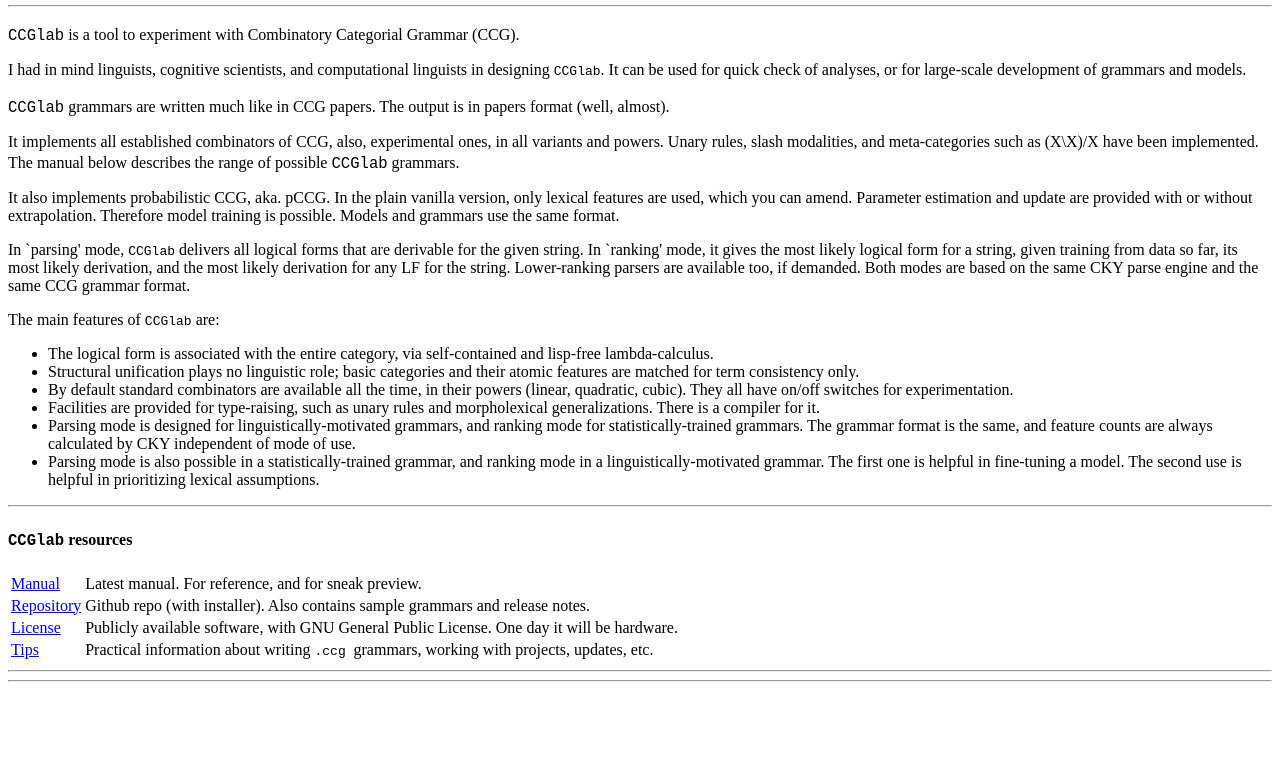
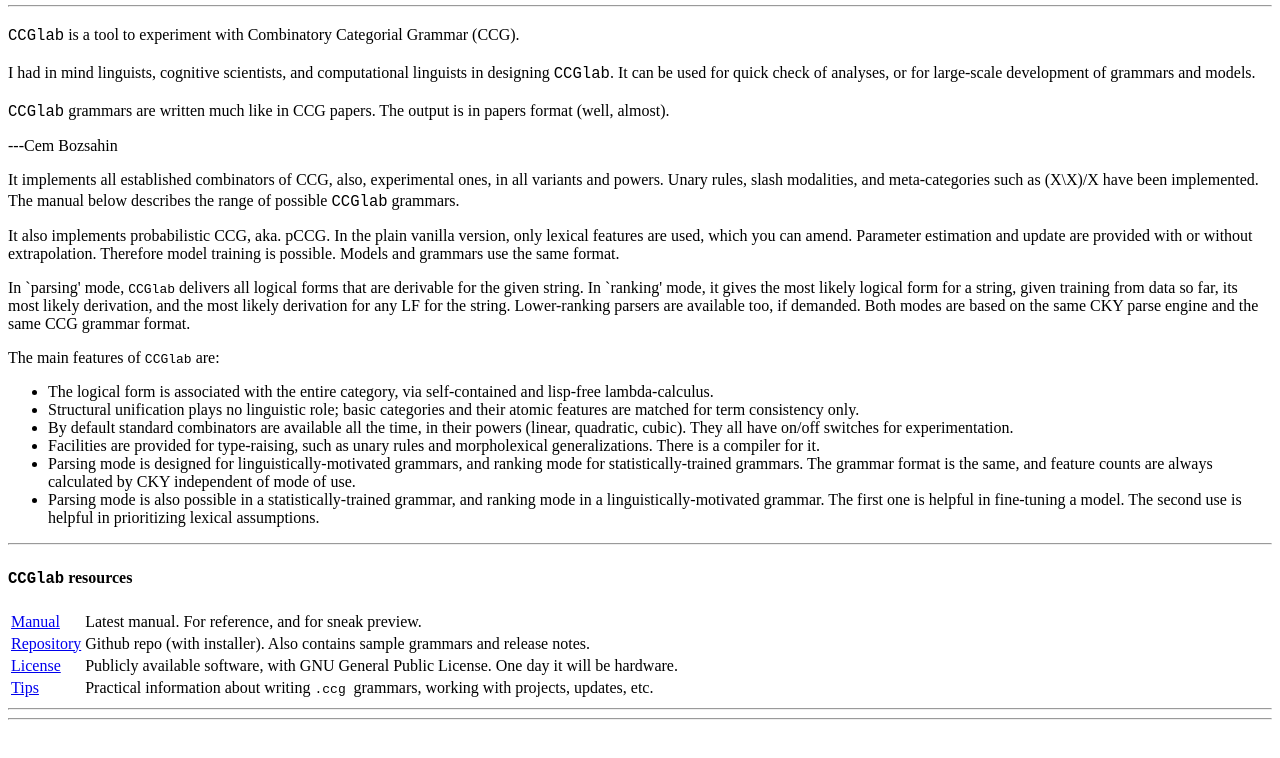
Before and after one commit to bozsahin/ccglab, a plain HTML site: page docs/index.html in a window 1280 px wide. Shown: the part 38-796 px from the top of the page. Drawn offline with Linux system fonts and the light colour scheme.

Commit message:
ccglab goals

```diff
--- a/docs/index.html
+++ b/docs/index.html
@@ -18,10 +18,13 @@
 
 
 <p>
-I had in mind linguists, cognitive scientists, and computational linguists in designing <code>CCGlab</code>.
+I had in mind linguists, cognitive scientists, and computational linguists in designing <big><code>CCGlab</code></big>.
 It can be used for quick check of analyses, or for large-scale development
 of grammars and models.
 <p> <big><code>CCGlab</code></big> grammars are written much like in CCG papers. The output is in papers format (well, almost).
+
+<p>---Cem Bozsahin
+
 
 <p>
 It implements all established combinators of CCG, also, experimental ones, in all variants and powers.
```
